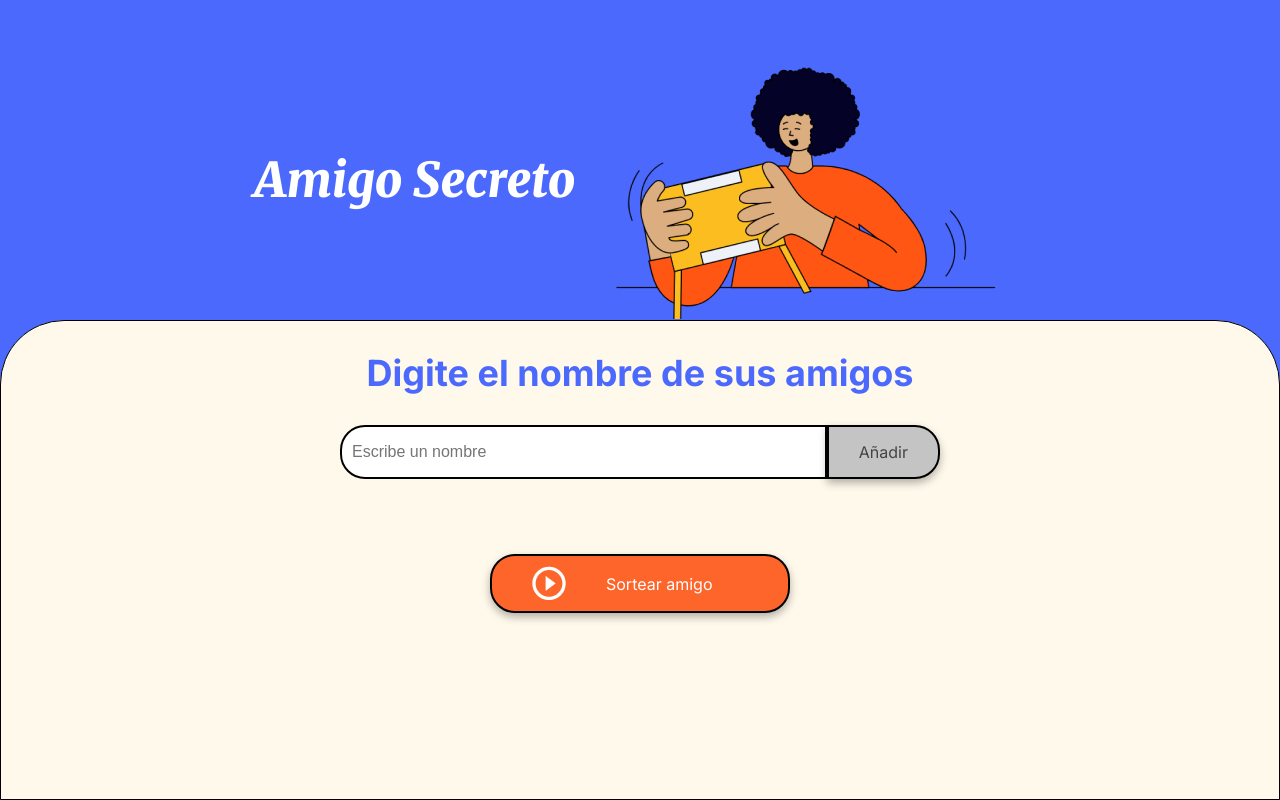
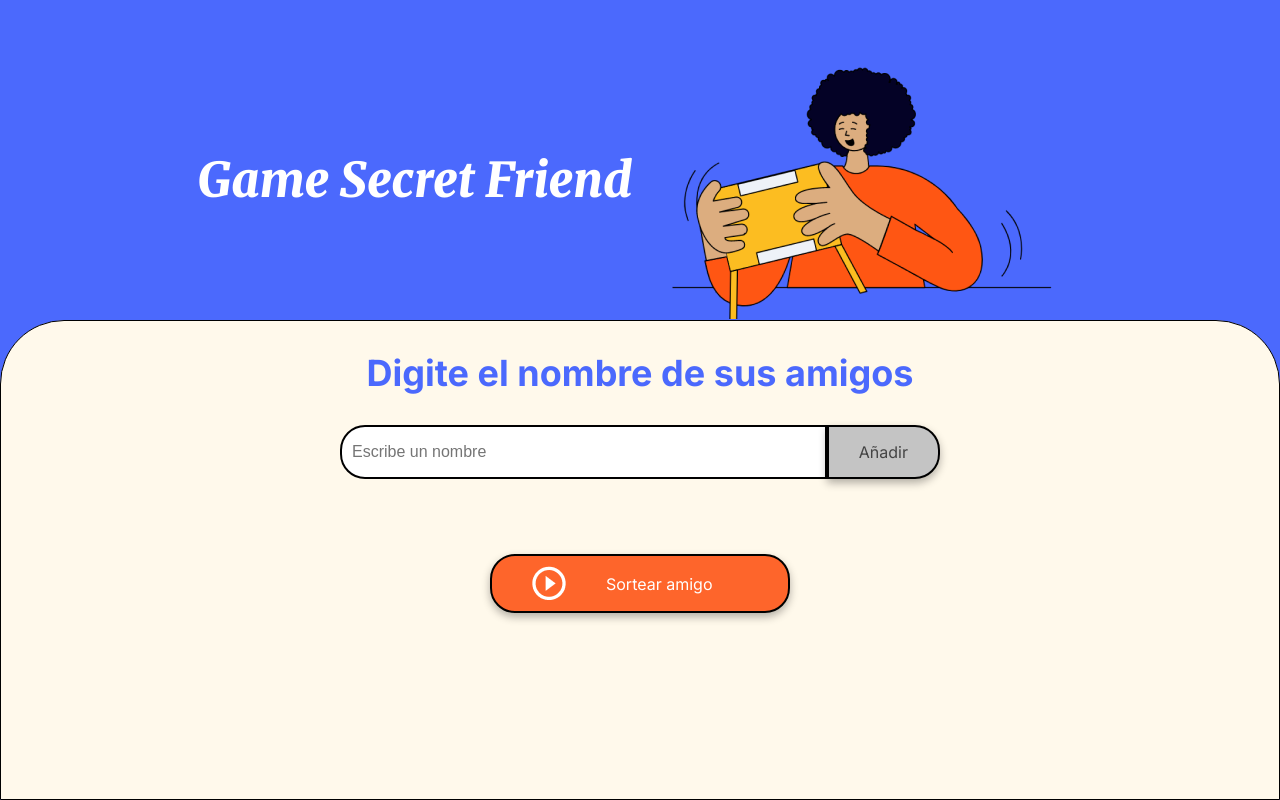
Before and after one commit to Jefesneipago/SecretFriendChallenge, a plain HTML site: page index.html in a window 1280 px wide. Drawn offline with Linux system fonts and the light colour scheme.

Commit message:
New Title

```diff
--- a/app.js
+++ b/app.js
@@ -25,15 +25,11 @@ function agregarAmigo(){
    let nameAmigo = document.getElementById("amigo").value;//
 
    if (nameAmigo.trimp() === ""){
-
       alert("Por favor ingrese un nombre ");//Mensaje que emerge si el usuario deja en blanco el input
-
-   }else{
-
+   }  else{
       amigos.push(nameAmigo);
       document.getElementById("amigos").value = "";
       verAmigos();
-
    }
 }
 
--- a/index.html
+++ b/index.html
@@ -7,13 +7,13 @@
     <link rel="preconnect" href="https://fonts.googleapis.com">
     <link rel="preconnect" href="https://fonts.gstatic.com" crossorigin>
     <link href="https://fonts.googleapis.com/css2?family=Inter:wght@100;400;700;900&family=Merriweather:ital,wght@0,300;0,400;0,700;0,900;1,300;1,400;1,700;1,900&display=swap" rel="stylesheet">
-    <title>Amigo Secreto</title>
+    <title>GameSecretFriend</title>
 </head>
 
 <body>
     <main class="main-content">
         <header class="header-banner">
-            <h1 class="main-title">Amigo Secreto</h1>
+            <h1 class="main-title">Game Secret Friend</h1>
             <img src="assets/amigo-secreto.png" alt="Imagen representativa de amigo secreto">
         </header>
 
```
